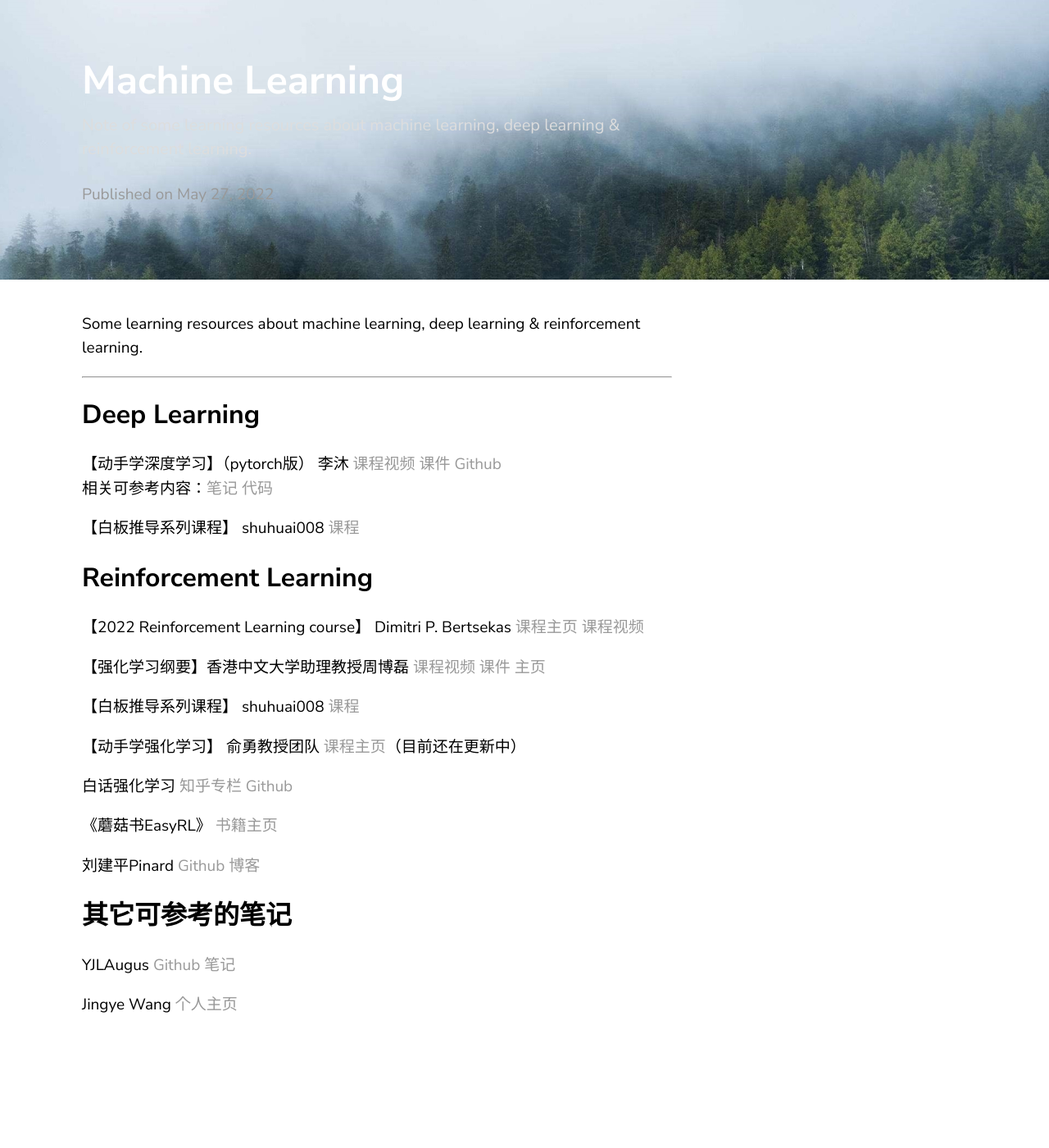
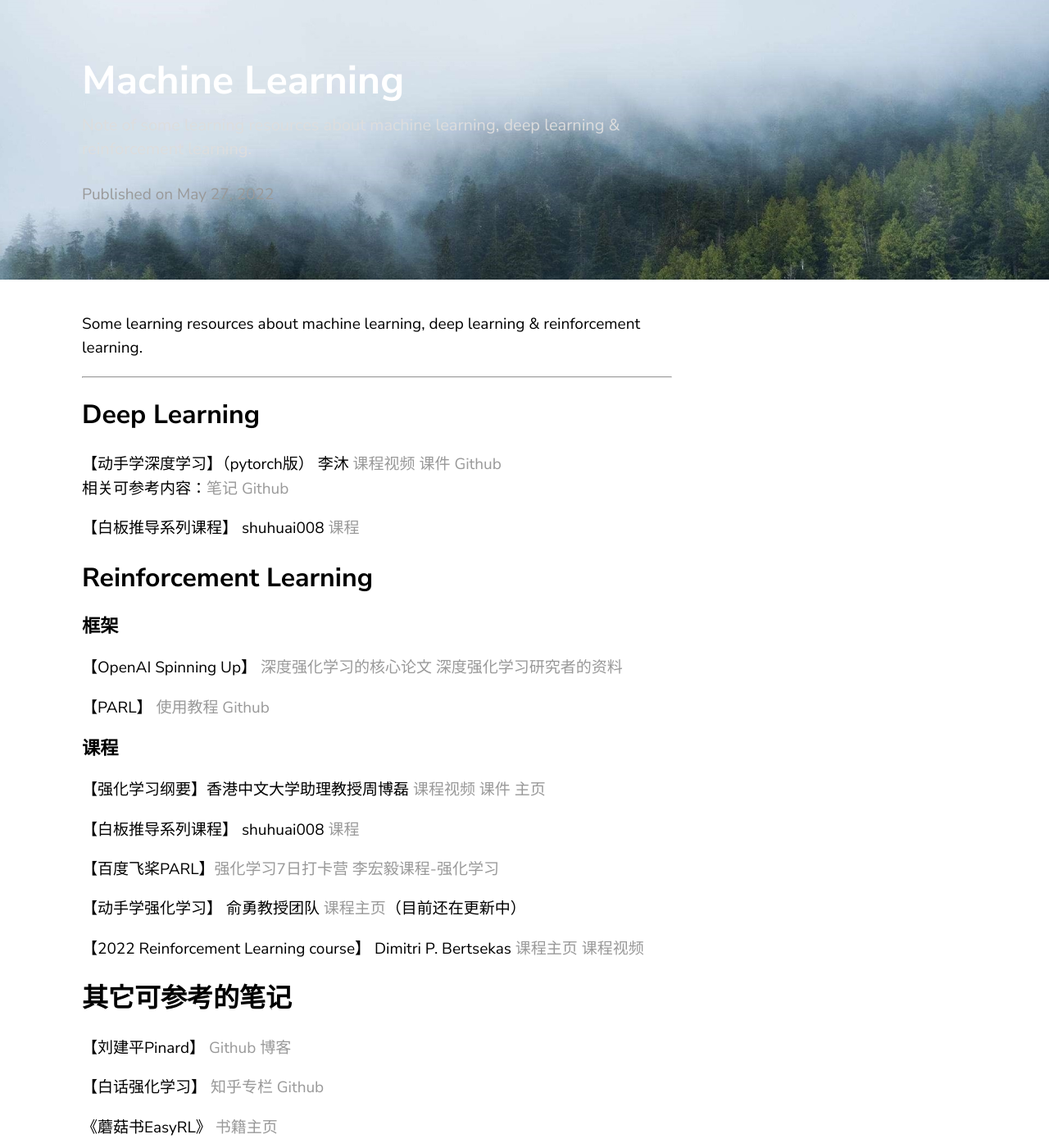
Before and after one commit to RaeChim/RaeChim.github.io, a Jekyll site: the page built from _posts/2022-05-27-ML.md, in a window 1280 px wide and 1400 px high. Shown: the whole window at 82% size. Built offline with Jekyll 4.4.1, drawn with Linux system fonts in a browser that asks for light colours.

Commit message:
Update 2022-05-27-ML.md

```diff
--- a/_posts/2022-05-27-ML.md
+++ b/_posts/2022-05-27-ML.md
@@ -24,27 +24,37 @@ Some learning resources about machine learning, deep learning & reinforcement le
 ## Deep Learning
 
 【动手学深度学习】（pytorch版） 李沐 [课程视频](https://space.bilibili.com/1567748478/channel/seriesdetail?sid=358497) [课件](https://zh-v2.d2l.ai/) [Github](https://github.com/d2l-ai/d2l-zh)
-相关可参考内容：[笔记](https://tangshusen.me/Dive-into-DL-PyTorch) [代码](https://github.com/Miraclelucy/dive_into_deep_learning)
+相关可参考内容：[笔记](https://tangshusen.me/Dive-into-DL-PyTorch) [Github](https://github.com/Miraclelucy/dive_into_deep_learning)
 
 【白板推导系列课程】 shuhuai008 [课程](https://www.bilibili.com/video/BV1aE411o7qd?spm_id_from=333.999.0.0)
 
 ## Reinforcement Learning
 
-【2022 Reinforcement Learning course】 Dimitri P. Bertsekas [课程主页](http://web.mit.edu/dimitrib/www/RLbook.html) [课程视频](https://space.bilibili.com/2036999141)
+### 框架
+
+【OpenAI Spinning Up】 [深度强化学习的核心论文](https://spinningup.readthedocs.io/zh_CN/latest/spinningup/keypapers.html) [深度强化学习研究者的资料](https://spinningup.readthedocs.io/zh_CN/latest/spinningup/spinningup.html)
+
+【PARL】 [使用教程](https://parl.readthedocs.io/zh_CN/latest/parallel_training/setup.html) [Github](https://github.com/PaddlePaddle/PARL)
+
+### 课程
 
 【强化学习纲要】香港中文大学助理教授周博磊 [课程视频](https://space.bilibili.com/511221970/channel/seriesdetail?sid=764099) [课件](https://github.com/zhoubolei/introRL) [主页](https://boleizhou.github.io/)
 
 【白板推导系列课程】 shuhuai008 [课程](https://space.bilibili.com/97068901?spm_id_from=333.788.b_765f7570696e666f.1)
 
+【百度飞桨PARL】[强化学习7日打卡营](https://aistudio.baidu.com/aistudio/course/introduce/1335) [李宏毅课程-强化学习](https://aistudio.baidu.com/aistudio/course/introduce/2062)
+
 【动手学强化学习】 俞勇教授团队 [课程主页](https://hrl.boyuai.com)（目前还在更新中）
 
-白话强化学习 [知乎专栏](https://www.zhihu.com/column/c_1215667894253830144) [Github](https://github.com/louisnino/RLcode)
+【2022 Reinforcement Learning course】 Dimitri P. Bertsekas [课程主页](http://web.mit.edu/dimitrib/www/RLbook.html) [课程视频](https://space.bilibili.com/2036999141)
+
+## 其它可参考的笔记
+
+【刘建平Pinard】 [Github](https://github.com/ljpzzz/machinelearning) [博客](https://www.cnblogs.com/pinard)
+
+【白话强化学习】 [知乎专栏](https://www.zhihu.com/column/c_1215667894253830144) [Github](https://github.com/louisnino/RLcode)
 
 《蘑菇书EasyRL》 [书籍主页](https://datawhalechina.github.io/easy-rl/#/)
-
-刘建平Pinard [Github](https://github.com/ljpzzz/machinelearning) [博客](https://www.cnblogs.com/pinard)
-
-## 其它可参考的笔记
 
 YJLAugus [Github](https://github.com/YJLAugus/Reinforcement-Learning-Notes) [笔记](https://www.yuque.com/yjlaugus/reinforcement-learning-notes)
 
```
